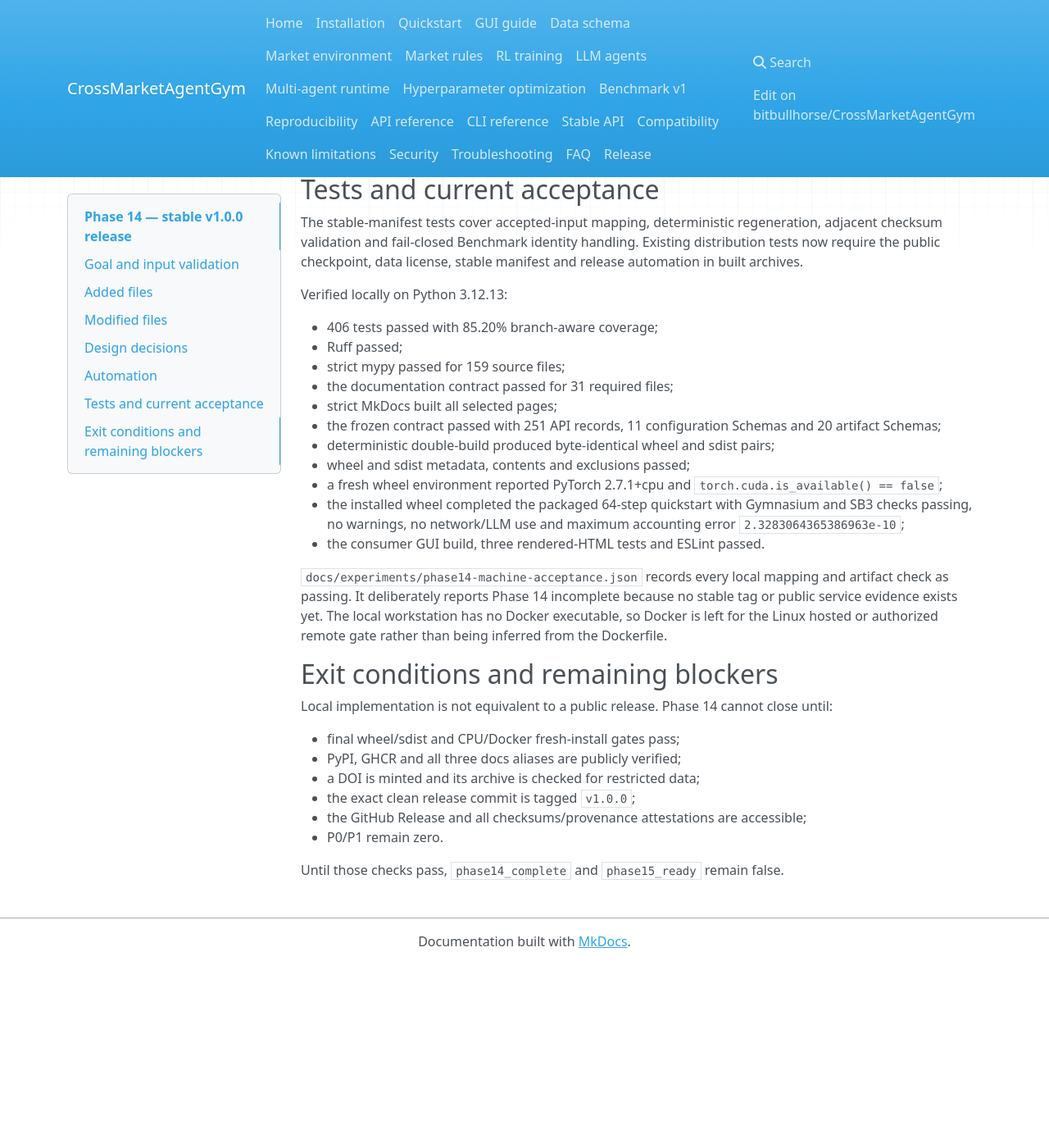
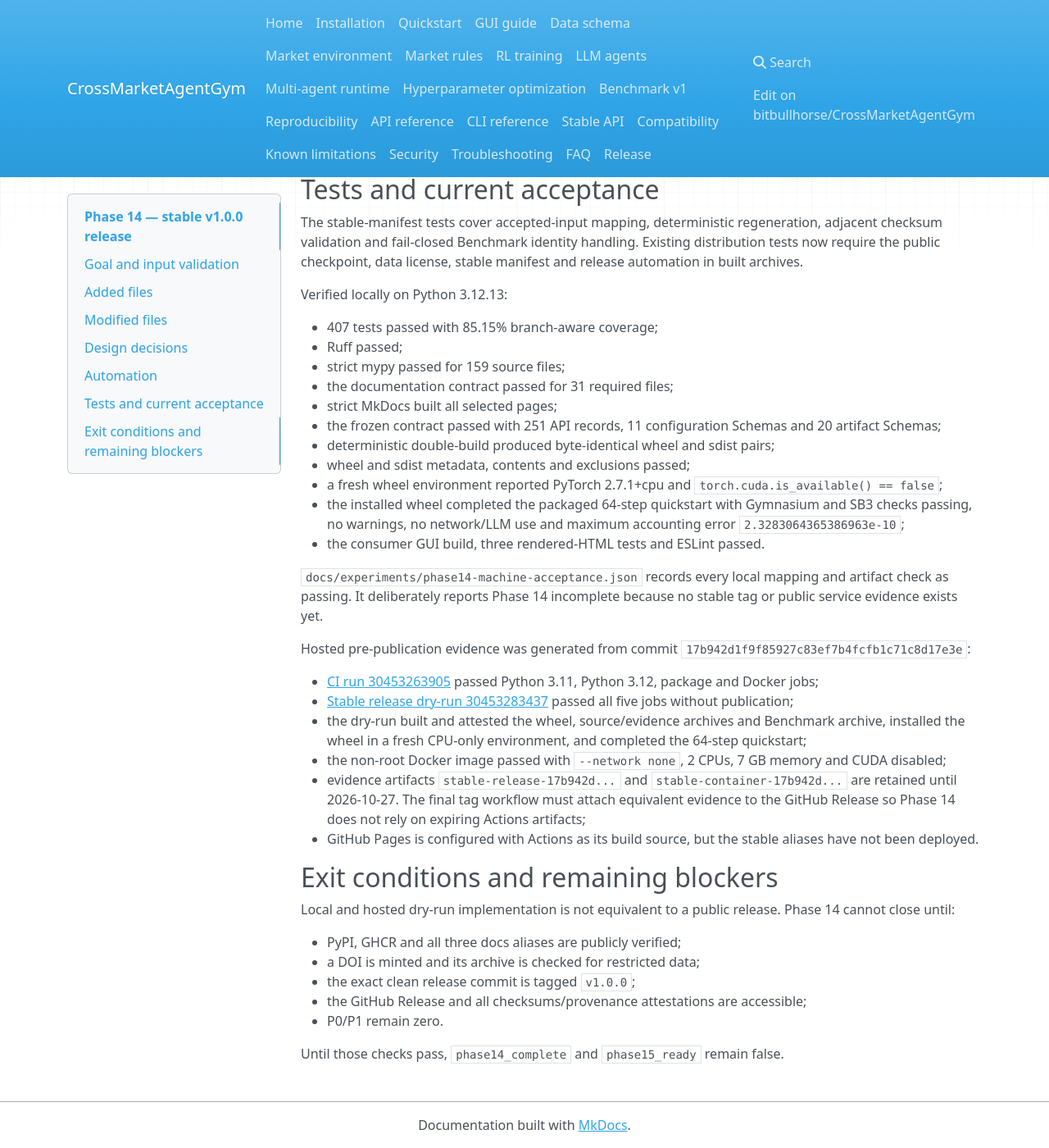
Before and after one commit to bitbullhorse/CrossMarketAgentGym, an MkDocs documentation site: the page built from docs/phases/phase-14.md, in a window 1280 px wide and 1400 px high, scrolled down 1938 px. Shown: the whole window at 82% size. Built offline with MkDocs 1.6.1, drawn with Linux system fonts in a browser that asks for light colours; nearby versions of some CDN libraries; before the commit the page ends 3114 px from its top, so only the background shows below that.

Commit message:
docs: record Phase 14 hosted dry-run evidence

```diff
--- a/docs/phases/phase-14.md
+++ b/docs/phases/phase-14.md
@@ -93,7 +93,7 @@
 
 Verified locally on Python 3.12.13:
 
-- 406 tests passed with 85.20% branch-aware coverage;
+- 407 tests passed with 85.15% branch-aware coverage;
 - Ruff passed;
 - strict mypy passed for 159 source files;
 - the documentation contract passed for 31 required files;
@@ -111,14 +111,30 @@
 
 `docs/experiments/phase14-machine-acceptance.json` records every local mapping and artifact
 check as passing. It deliberately reports Phase 14 incomplete because no stable tag or public
-service evidence exists yet. The local workstation has no Docker executable, so Docker is left
-for the Linux hosted or authorized remote gate rather than being inferred from the Dockerfile.
+service evidence exists yet.
+
+Hosted pre-publication evidence was generated from commit
+`17b942d1f9f85927c83ef7b4fcfb1c71c8d17e3e`:
+
+- [CI run 30453263905](https://github.com/bitbullhorse/CrossMarketAgentGym/actions/runs/30453263905)
+  passed Python 3.11, Python 3.12, package and Docker jobs;
+- [Stable release dry-run 30453283437](https://github.com/bitbullhorse/CrossMarketAgentGym/actions/runs/30453283437)
+  passed all five jobs without publication;
+- the dry-run built and attested the wheel, source/evidence archives and Benchmark archive,
+  installed the wheel in a fresh CPU-only environment, and completed the 64-step quickstart;
+- the non-root Docker image passed with `--network none`, 2 CPUs, 7 GB memory and CUDA
+  disabled;
+- evidence artifacts `stable-release-17b942d...` and `stable-container-17b942d...` are retained
+  until 2026-10-27. The final tag workflow must attach equivalent evidence to the GitHub Release
+  so Phase 14 does not rely on expiring Actions artifacts;
+- GitHub Pages is configured with Actions as its build source, but the stable aliases have not
+  been deployed.
 
 ## Exit conditions and remaining blockers
 
-Local implementation is not equivalent to a public release. Phase 14 cannot close until:
+Local and hosted dry-run implementation is not equivalent to a public release. Phase 14 cannot
+close until:
 
-- final wheel/sdist and CPU/Docker fresh-install gates pass;
 - PyPI, GHCR and all three docs aliases are publicly verified;
 - a DOI is minted and its archive is checked for restricted data;
 - the exact clean release commit is tagged `v1.0.0`;
```
Also changed, not shown: docs/design-log.md (+10 -0 lines), docs/issues/phase-14-checklist.md (+6 -2 lines).
